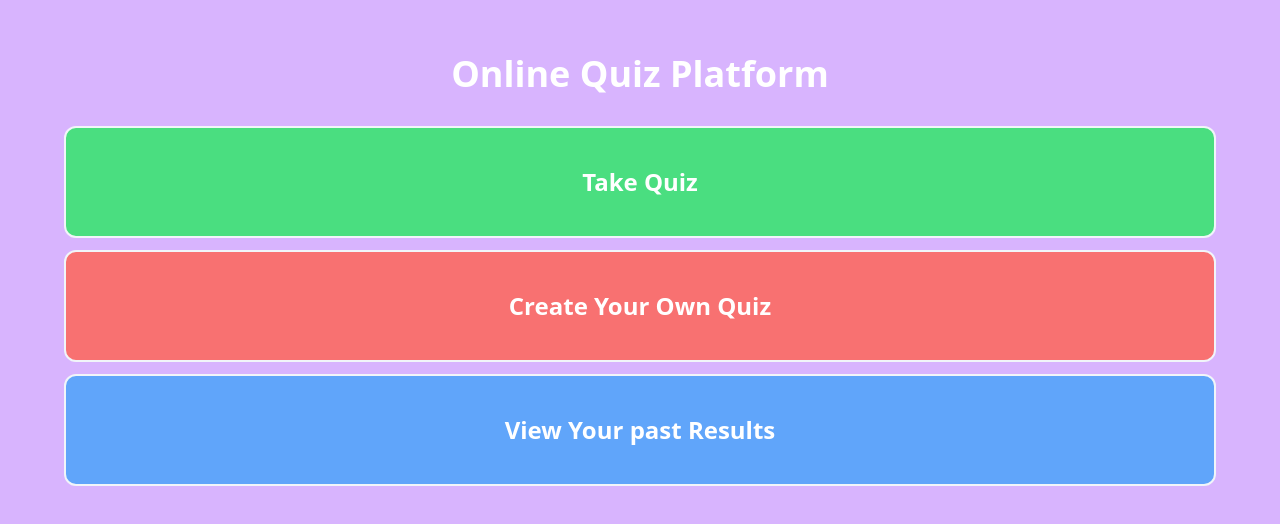
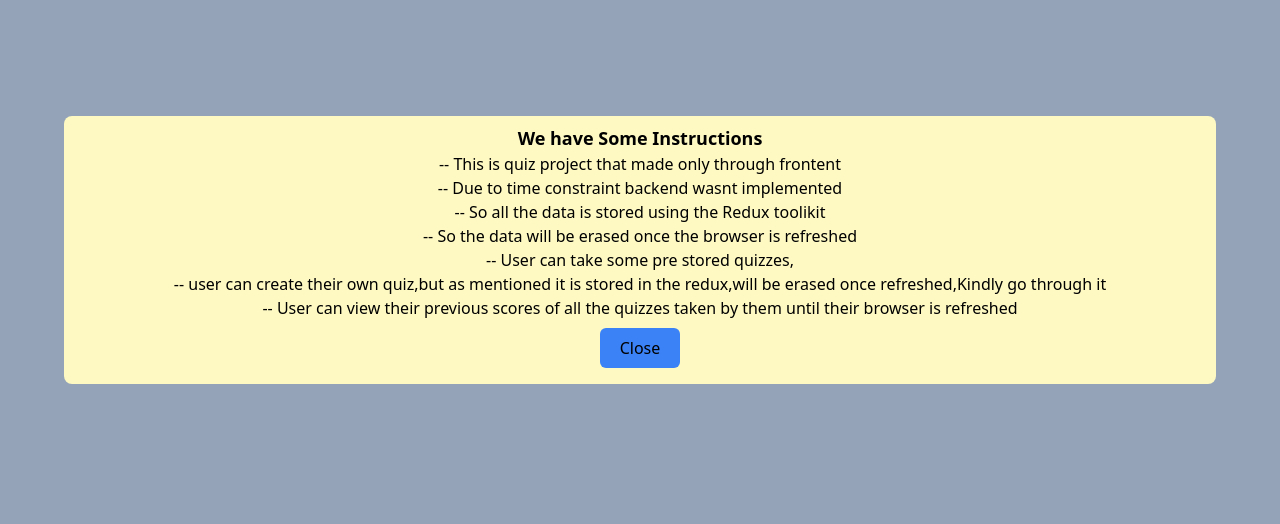
Before and after one commit to sreenidhi1712/GyanGrove-frontend-developer-intern-assignment, a React (Vite) app: page / in a window 1280 px wide. Shown: the part 150-674 px from the top of the page. Built offline with nearby package versions, Linux system fonts and the light colour scheme.

Commit message:
add instruction banner

```diff
--- a/src/components/Home.jsx
+++ b/src/components/Home.jsx
@@ -1,22 +1,39 @@
+import { useState } from 'react';
 import { useNavigate } from 'react-router-dom';
 
 const Home = () => {
   const navigate = useNavigate();
+  const [showInstructions, setShowInstructions] = useState(true);
   return (
+    <>
+    <div className={`absolute w-screen  bg-slate-400 min-h-screen ${showInstructions?`flex`:`hidden`} items-center justify-center z-10`}>
+        <div className="h-[90%] w-[90%] flex flex-col items-center bg-yellow-100 p-2 rounded-lg">
+          <p className='text-lg font-bold '>We have Some Instructions</p>
+          <p> -- This is quiz project that made only through frontent</p>
+          <p> -- Due to time constraint backend wasnt implemented</p>
+          <p> -- So all the data is stored using the Redux toolikit</p>
+          <p> -- So the data will be erased once the browser is refreshed</p>
+          <p> -- User can take some pre stored quizzes,</p>
+          <p> -- user can create their own quiz,but as mentioned it is stored in the redux,will be erased once refreshed,Kindly go through it</p>
+          <p> -- User can view their previous scores of all the quizzes taken by them until their browser is refreshed</p>
+          <button className='h-10 w-20 bg-blue-500 rounded-md my-2' onClick={()=>setShowInstructions(false)}>Close</button>
+        </div>
+      </div>
     <div className="flex flex-col items-center justify-center h-screen w-full bg-purple-300">
       <h1 className="text-4xl font-bold mb-8 text-center mt-10 text-white">Online Quiz Platform</h1>
       <div className="w-full flex flex-wrap justify-center gap-3">
-        <div className='w-[90%] h-28 border-slate-100 border-2 bg-green-400 flex justify-center items-center rounded-xl' onClick={()=>navigate('/quizlist')}>
-              <p className='text-2xl text-white font-bold'> Take Quiz</p>
+        <div className='w-[90%] md:w-1/3 h-28 border-slate-100 border-2 bg-green-400 flex justify-center items-center rounded-xl shadow-md transform transition-transform hover:scale-105 cursor-pointer' onClick={() => navigate('/quizlist')}>
+          <p className='text-2xl text-white font-bold'>Take Quiz</p>
         </div>
-        <div className='w-[90%] h-28 border-slate-100 border-2 bg-red-400 flex justify-center items-center rounded-xl' onClick={()=>navigate('/create')}>
-              <p className='text-2xl text-white font-bold'>Create Your Own Quiz </p>
+        <div className='w-[90%] md:w-1/3 h-28 border-slate-100 border-2 bg-red-400 flex justify-center items-center rounded-xl shadow-md transform transition-transform hover:scale-105 cursor-pointer' onClick={() => navigate('/create')}>
+          <p className='text-2xl text-white font-bold'>Create Your Own Quiz</p>
         </div>
-        <div className='w-[90%] h-28 border-slate-100 border-2 bg-blue-400 flex justify-center items-center rounded-xl' onClick={()=>navigate('/previous-results')}>
-              <p className='text-2xl text-white font-bold'>View Your past Results </p>
+        <div className='w-[90%] md:w-1/3 h-28 border-slate-100 border-2 bg-blue-400 flex justify-center items-center rounded-xl shadow-md transform transition-transform hover:scale-105 cursor-pointer' onClick={() => navigate('/previous-results')}>
+          <p className='text-2xl text-white font-bold'>View Your Past Results</p>
         </div>
       </div>
     </div>
+    </>
   );
 };
 
--- a/src/components/PreviousResults.jsx
+++ b/src/components/PreviousResults.jsx
@@ -7,7 +7,7 @@ const PreviousResults = () => {
   const navigate = useNavigate();
 
   if (results.length === 0) {
-    return <p className="text-center text-white mt-10">No previous results found</p>;
+    return <p className="text-center text-3xl text-black mt-10">No previous results found</p>;
   }
 
   return (
```
